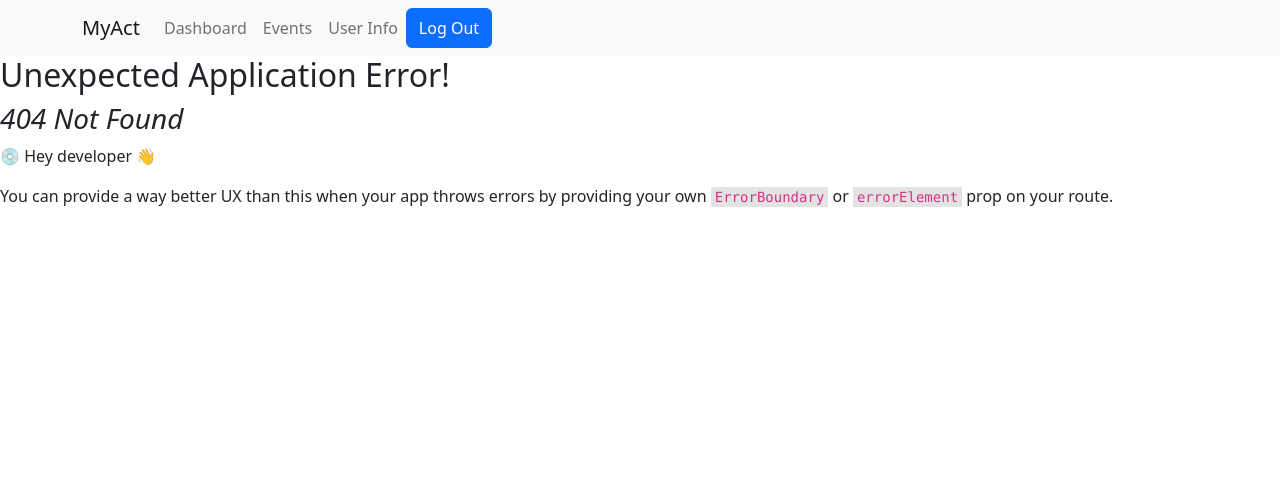
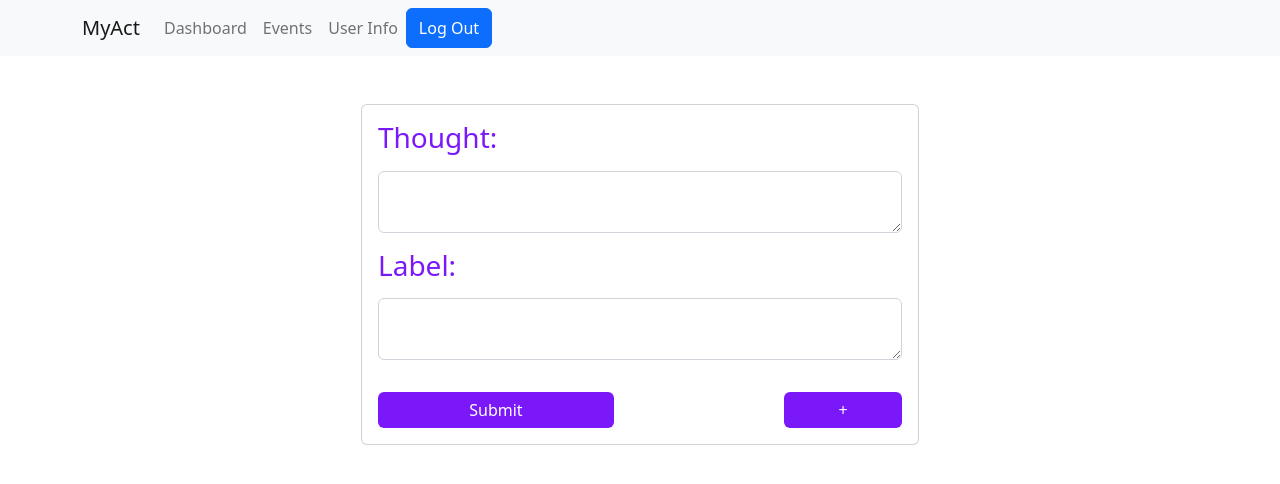
Before and after one commit to DomJF45/my-act, a React (Create React App) app in the folder client/: page /dashboard/processes/defusion/label-thoughts in a window 1280 px wide. Before the commit this address had no page. Shown: the top 484 px of the page. Built offline with nearby package versions, Linux system fonts and the light colour scheme.

Commit message:
added observer form

```diff
--- a/client/src/App.js
+++ b/client/src/App.js
@@ -28,6 +28,7 @@ import Breathing from './components/processes/present/Breathing';
 import CardSort from './components/processes/values/CardSort';
 import GoalSetting from './components/processes/commitment/GoalSetting';
 import ObservingSelf from './components/processes/self/ObservingSelf';
+import LabelThoughts from './components/processes/defusion/LabelThoughts';
 
 
 function App() {
@@ -101,6 +102,10 @@ function App() {
       element: <Defusion />
     },
     {
+      path: '/dashboard/processes/defusion/label-thoughts',
+      element: <LabelThoughts />
+    },
+    {
       path: "/dashboard/processes/acceptance",
       element: <Acceptance />
     },
--- a/client/src/components/processes/defusion/Defusion.jsx
+++ b/client/src/components/processes/defusion/Defusion.jsx
@@ -1,6 +1,6 @@
 import React from 'react'
 import YoutubeEmbed from '../../util/video/YoutubeEmbed'
-
+import GoToExercise from '../../util/directory/GoToExercise'
 
 const Defusion = () => {
   return (
@@ -17,6 +17,7 @@ const Defusion = () => {
           <p>Lorem ipsum dolor sit amet, consectetur adipiscing elit, sed do eiusmod tempor incididunt ut labore et dolore magna aliqua. Ut enim ad minim veniam, quis nostrud exercitation ullamco laboris nisi ut aliquip ex ea commodo consequat. Duis aute irure dolor in reprehenderit in voluptate velit esse cillum dolore eu fugiat nulla pariatur. Excepteur sint occaecat cupidatat non proident, sunt in culpa qui officia deserunt mollit anim id est laborum.</p>
         </div>
       </div>
+      <GoToExercise page='label-thoughts' />
     </>
   )
 }
--- /dev/null
+++ b/client/src/components/processes/defusion/LabelThoughts.jsx
@@ -0,0 +1,70 @@
+import React, { useState } from 'react'
+import { Form, Card, Button, FormControl } from 'react-bootstrap'
+
+const LabelThoughts = () => {
+
+  const [form, newForm] = useState([
+    {thought: 'n/a', label: 'n/a'}
+  ]);
+
+  const handleFormChange = (index, e) => {
+    let data = [...form];
+    data[index][e.target.name] = e.target.value;
+    newForm(data);
+  }
+
+  const addFields = () => {
+    let newField = {thought: 'n/a', label: 'n/a'}
+    newForm([...form, newField]);
+  }
+
+  const handleSubmit = (e) => {
+    e.preventDefault();
+    console.log(form);
+  }
+
+  return (
+    <div className='container d-flex justify-content-center mt-5'>
+      <Card id='smart-card' className='w-50 mb-5'>
+        <Card.Body>
+          <Form onSubmit={handleSubmit}>
+            <Form.Group>
+              {form.map((field, index) => {
+                return (
+                  <>
+                    <Form.Label value={field.label}>
+                    <h3 style={{color: '#7a18fa'}}>Thought:</h3>
+                    </Form.Label>
+                    <Form.Control name='thought' onChange={(e) => handleFormChange(index, e)} type='text' as='textarea' className='mb-3' />
+                    <Form.Label value={field.thought}>
+                    <h3 style={{color: '#7a18fa'}}>Label:</h3>
+                    </Form.Label>
+                    <Form.Control name='label' onChange={(e) => handleFormChange(index, e)} type='text' as='textarea' className='mb-3' />
+                  </>
+                )
+              })}
+              <div
+                style={{
+                  display: 'grid',
+                  gridTemplateColumns: '45% 45%',
+                  gridGap: '10%',
+                  justifyContent: 'center',
+                  width: '100%'
+                }}
+              >
+                <Button id='submit-btn' className='w-100' type='submit'>Submit</Button>
+                <Button
+                style={{
+                  justifySelf: 'end'
+                }}
+                id='add-btn' className='w-50 float-right' onClick={addFields}>+</Button>
+              </div>
+            </Form.Group>
+          </Form>
+        </Card.Body>
+      </Card>
+    </div>
+  )
+}
+
+export default LabelThoughts
--- a/client/src/styles/processes/Self.css
+++ b/client/src/styles/processes/Self.css
@@ -1,5 +1,19 @@
 #obs-divider {
   width: 25%;
+}
+
+#add-btn {
+  background-color: #7a18fa;
+  border: 1px #7a18fa;
+  width: 100%;
+  margin-top: 1rem;
+}
+
+#submit-btn {
+  background-color: #7a18fa;
+  border: 1px #7a18fa;
+  width: 100%;
+  margin-top: 1rem;
 }
 
 @media screen and (max-width: 1030px) {
```
Also changed, not shown: client/src/components/processes/defusion/LabelForm.jsx (added, +9 -0 lines), 1 other file (tests, documents, lock files or other folders).
